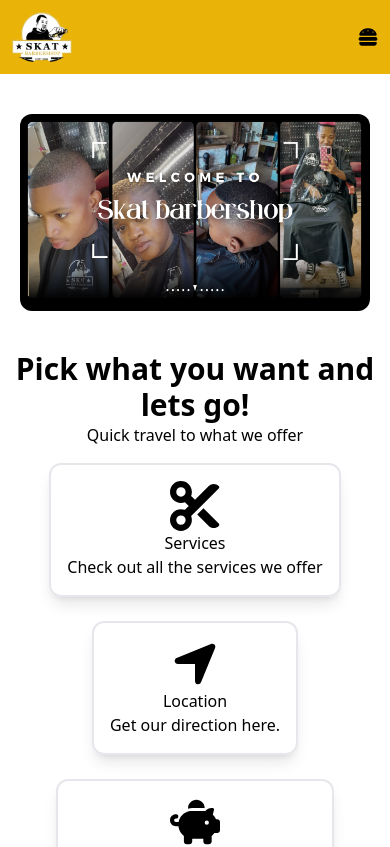
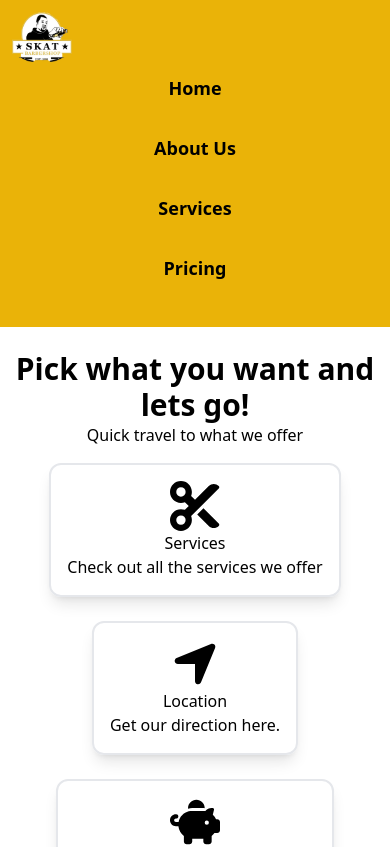
Before and after one commit to koketsobogopane/skat_babershop, a Next.js app: page / in a window 390 px wide. Shown: the top 847 px of the page. Built offline with nearby package versions, Linux system fonts and the light colour scheme.

Commit message:
implement mobile nav

```diff
--- a/components/layout/main-navigation.jsx
+++ b/components/layout/main-navigation.jsx
@@ -24,10 +24,10 @@
               priority
             />
           </Link>
-          <button type='button' className=' md:hidden '><FaBurger size={20}/></button>
+          <button type='button' className=' hidden '><FaBurger size={20}/></button>
 
-          <nav className=" pr-52 md:block hidden">
-            <ul className=" flex justify-between items-center font-semibold text-lg gap-4">
+          <nav className=" pr-52 ">
+            <ul className=" flex md:justify-between md:flex-row flex-col md:static absolute bg-yellow-500 md:min-h-[7vh] min-h-[30vh] w-full left-0 top-[100%] items-center font-semibold text-lg gap-8 md:gap-[4vw]">
               <li>
                 <NavLink href={'/'}>Home</NavLink>
               </li>
@@ -43,22 +43,6 @@
             </ul>
           </nav>
         </div>
-        <nav>
-        <ul className="hidden flex-col items-center font-semibold text-lg gap-4 ">
-              <li>
-                <NavLink href={'/'}>Home</NavLink>
-              </li>
-              <li>
-                <NavLink href={'/construction'}>About Us</NavLink>
-              </li>
-              <li>
-                <NavLink href={'/construction'}>Services</NavLink>
-              </li>
-              <li>
-                <NavLink href={'/construction'}>Pricing</NavLink>
-              </li>
-            </ul>
-        </nav>
       </div>
     </>
   );
```
